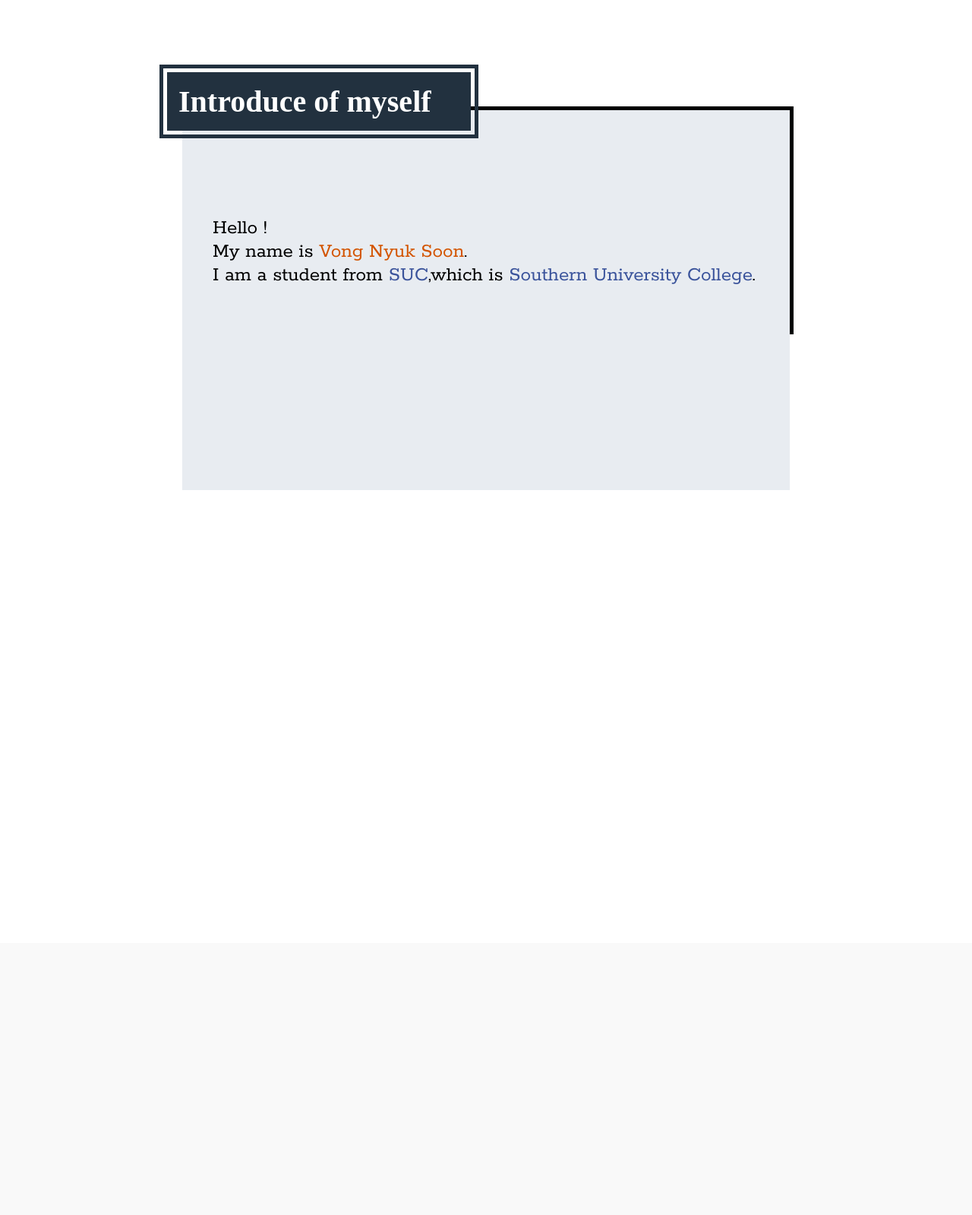
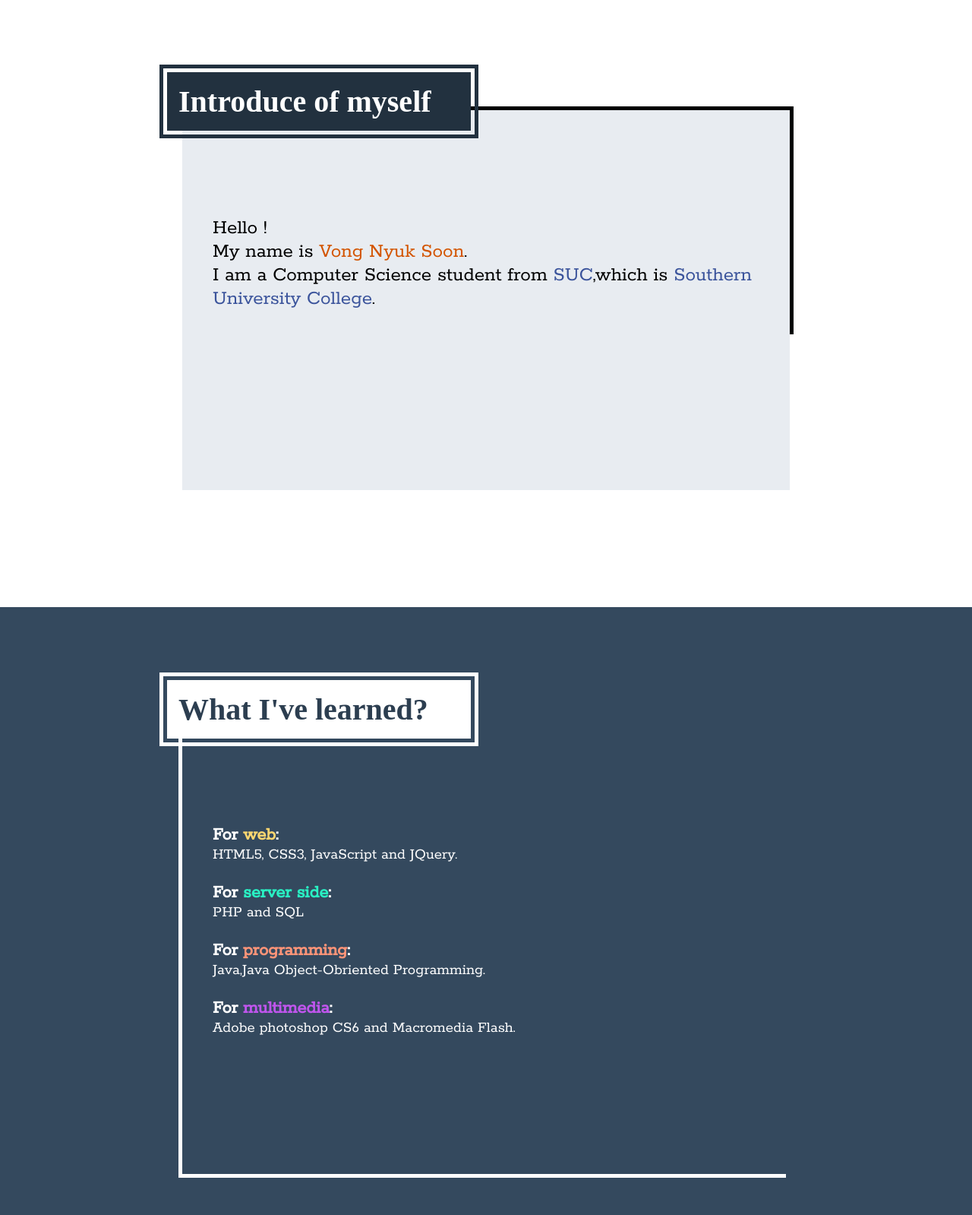
Before and after one commit to Vong3432/portfolio-first, a PHP site: page / in a window 1280 px wide. Shown: the part 601-2200 px from the top of the page at 76% size. Before the commit the page ends 1246 px from the top, so only its background shows below. Run offline with PHP 8.4, Linux system fonts and the light colour scheme.

Commit message:
what i learn

```diff
--- a/index.css
+++ b/index.css
@@ -5,7 +5,7 @@
 	transition: 200ms ease-in-out;
 }
 
-.first-section,.second-section
+.first-section,.second-section,.third-section
 {
 	padding: 40vh;
 	color: white;
@@ -50,6 +50,7 @@
 
 .second-section
 {
+	height: 800px;
 	padding: 6em calc(50% - 450px);
 }
 
@@ -95,6 +96,14 @@
 
 }
 
+
+.second-section .card--title h2:hover
+{
+	cursor: pointer;
+	outline: 10px solid #22313f;
+	transition: outline 300ms ease-in-out;
+}
+
 .card--title::after
 {
 	content: '';
@@ -116,6 +125,52 @@
 	font-size: 1.7em;
 }
 
+
+.third-section
+{
+	height: 800px;
+	padding: 6em calc(50% - 450px);
+	background-color: #34495e;
+}
+
+.third-section .card--content
+{
+	color: white;
+	font-size: 1.3em;
+}
+
+.third-section .card--title h2
+{
+	background-color: white;
+	outline: 5px solid white;
+	outline-offset: 5px;
+	color: #2c3e50;
+}
+
+.third-section .card--title h2:hover
+{
+	cursor: pointer;
+	outline: 10px solid white;
+	transition: outline 300ms ease-in-out;
+}
+
+/* ---------------- to be continued --------------------------*/
+/*.third-section::before
+{
+	content: '';
+	background-color: red;
+	position: absolute;
+	width: 300px;
+	height: 300px;
+	z-index: 99;
+}*/
+
+.third-section .card--title::after
+{
+	height: 600px;
+	box-shadow: -5px 5px 0px 0px white;
+}
+
 /* font family */
 .font-Rokkitt
 {
--- a/index.html
+++ b/index.html
@@ -21,13 +21,33 @@
 		<div class="card--content font-Rokkitt">
 			<p>Hello !</p>
 			<p>My name is <span style="color: #d35400">Vong Nyuk Soon</span>.</p>
-			<p>I am a student from <span style="color: #3a539b">SUC</span>,which is <span style="color: #3a539b">Southern University College</span>.</p>
+			<p>I am a Computer Science student from <span style="color: #3a539b">SUC</span>,which is <span style="color: #3a539b">Southern University College</span>.</p>
 		</div>
 
 	</div>
 </section>
+<section class="third-section">
+	<div class="card">
+		<div class="card--body"></div>
+		<div class="card--title">
+			<h2>What I've learned?</h2>
+		</div>
+		<div class="card--content font-Rokkitt">
+			<h3>For <span style="color: #fcd670">web</span>:</h3>
+			<p>HTML5, CSS3, JavaScript and JQuery.</p>
+			<br/>
+			<h3>For <span style="color:#29f1c3">server side</span>:</h3>
+			<p>PHP and SQL</p>
+			<br/>
+			<h3>For <span style="color:#ff9478">programming</span>:</h3>
+			<p>Java,Java Object-Obriented Programming.</p>
+			<br/>
+			<h3>For <span style="color: #bf55ec">multimedia</span>:</h3>
+			<p>Adobe photoshop CS6 and Macromedia Flash.</p>
+		</div>
 
-<div style="height: 1000px;"></div>
+	</div>
+</section>
 <script src="script.js"></script>
 </body>
 </html>
```
